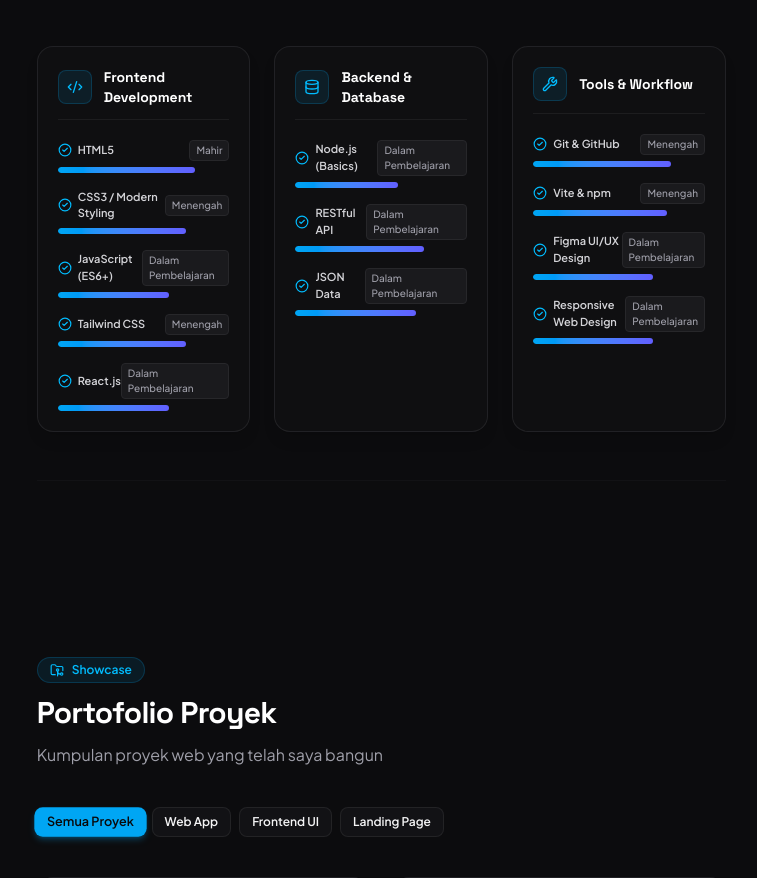
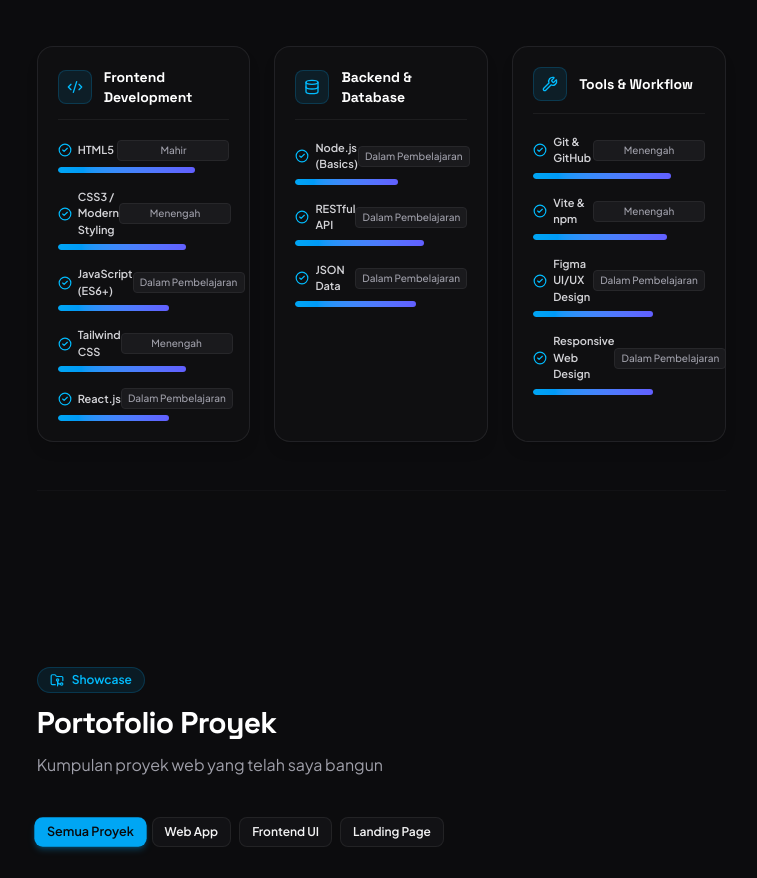
Before and after one commit to AlpinDnt/Portfolio-Web, a React (Vite) app: page / in a window 1280 px wide. Shown: the part 1800-2678 px from the top of the page, without its empty margins (522-1279 px from the left). Built offline with nearby package versions, Linux system fonts and the light colour scheme.

Commit message:
make_skills_badges_consistent_width

```diff
--- a/src/components/Skills.jsx
+++ b/src/components/Skills.jsx
@@ -93,7 +93,7 @@ export const Skills = () => {
                           <CheckCircle2 className="w-3.5 h-3.5 text-sky-400 flex-shrink-0" />
                           {skill.name}
                         </span>
-                        <span className="text-[10px] text-zinc-400 font-medium px-1.5 py-0.5 rounded bg-zinc-800/50 border border-zinc-800">
+                        <span className="w-28 text-center flex-shrink-0 text-[10px] text-zinc-400 font-medium py-0.5 rounded bg-zinc-800/50 border border-zinc-800 select-none">
                           {skill.level}
                         </span>
                       </div>
```
